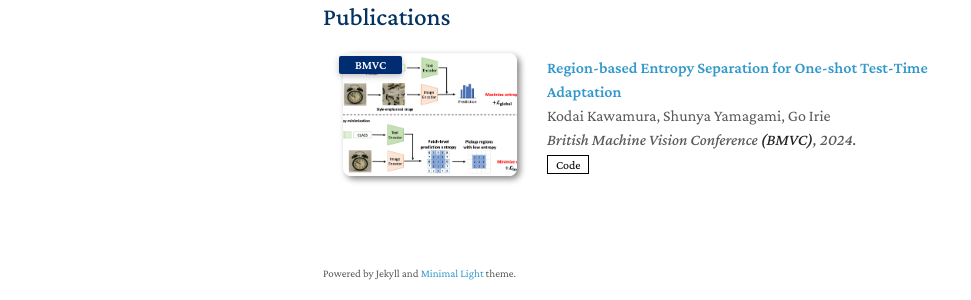
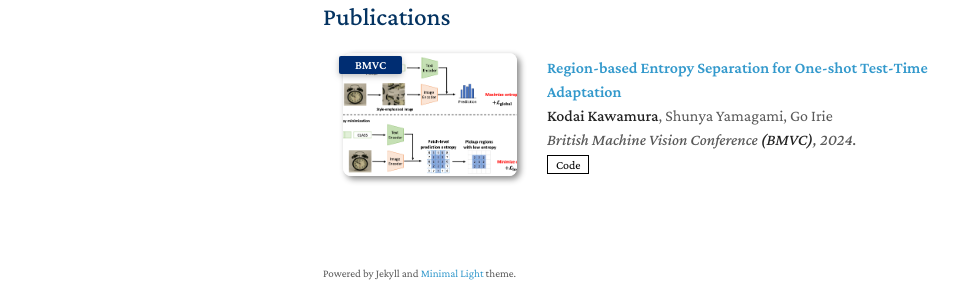
Before and after one commit to kodaikawamura/kodaikawamura, a Jekyll site: the page built from index.md, in a window 1280 px wide. Shown: the part 439-739 px from the top of the page, without its empty margins (147-1118 px from the left). Built offline with Jekyll 4.4.1, drawn with Linux system fonts in a browser that asks for light colours; a style sheet for code colours, icons or effects is not loaded; our own code applies the rules of GitHub Pages for plain Markdown files.

```diff
--- a/_data/publications.yml
+++ b/_data/publications.yml
@@ -1,7 +1,7 @@
 main:
 
   - title: Region-based Entropy Separation for One-shot Test-Time Adaptation
-    authors: Kodai Kawamura, Shunya Yamagami, Go Irie
+    authors: <strong>Kodai Kawamura</strong>, Shunya Yamagami, Go Irie
     conference_short: BMVC
     conference: British Machine Vision Conference <strong>(BMVC)</strong>, 2024.
     #pdf: https://github.com/kodaikawamura/Region-basedTTA
```
